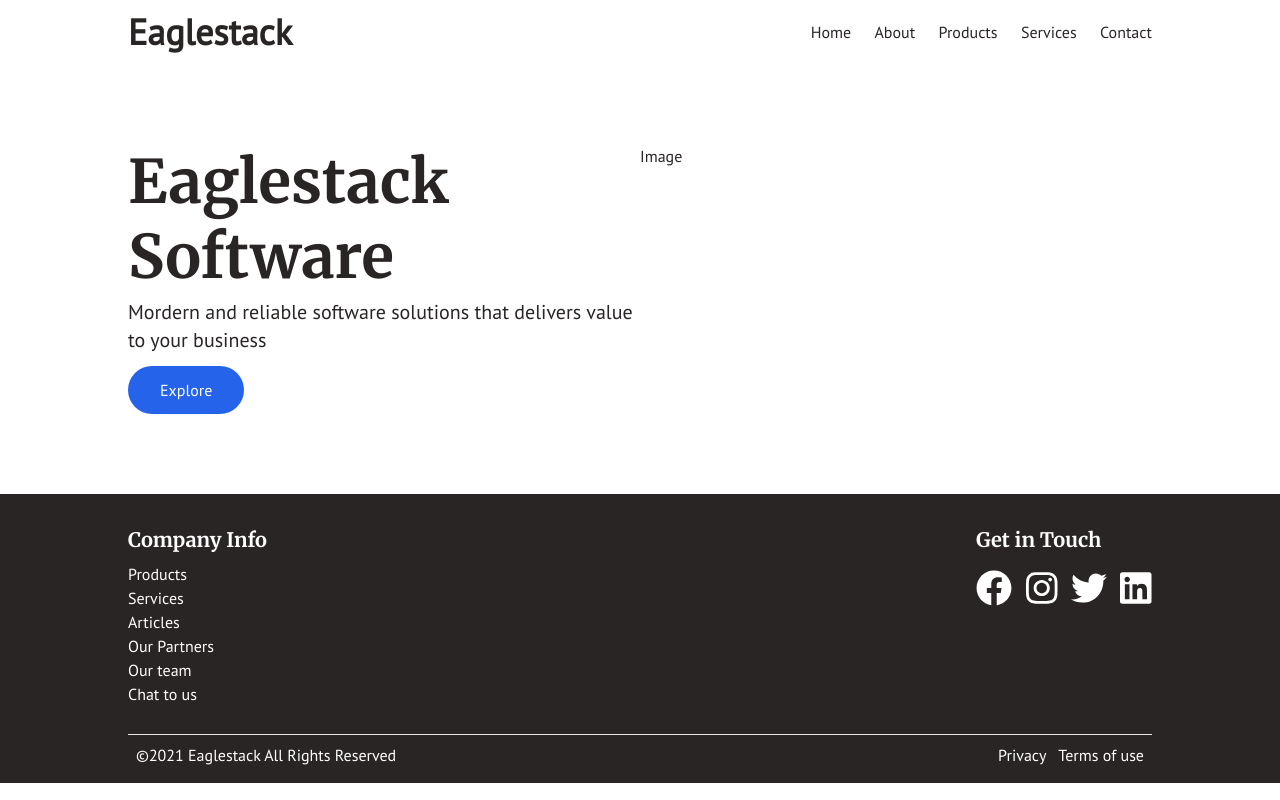
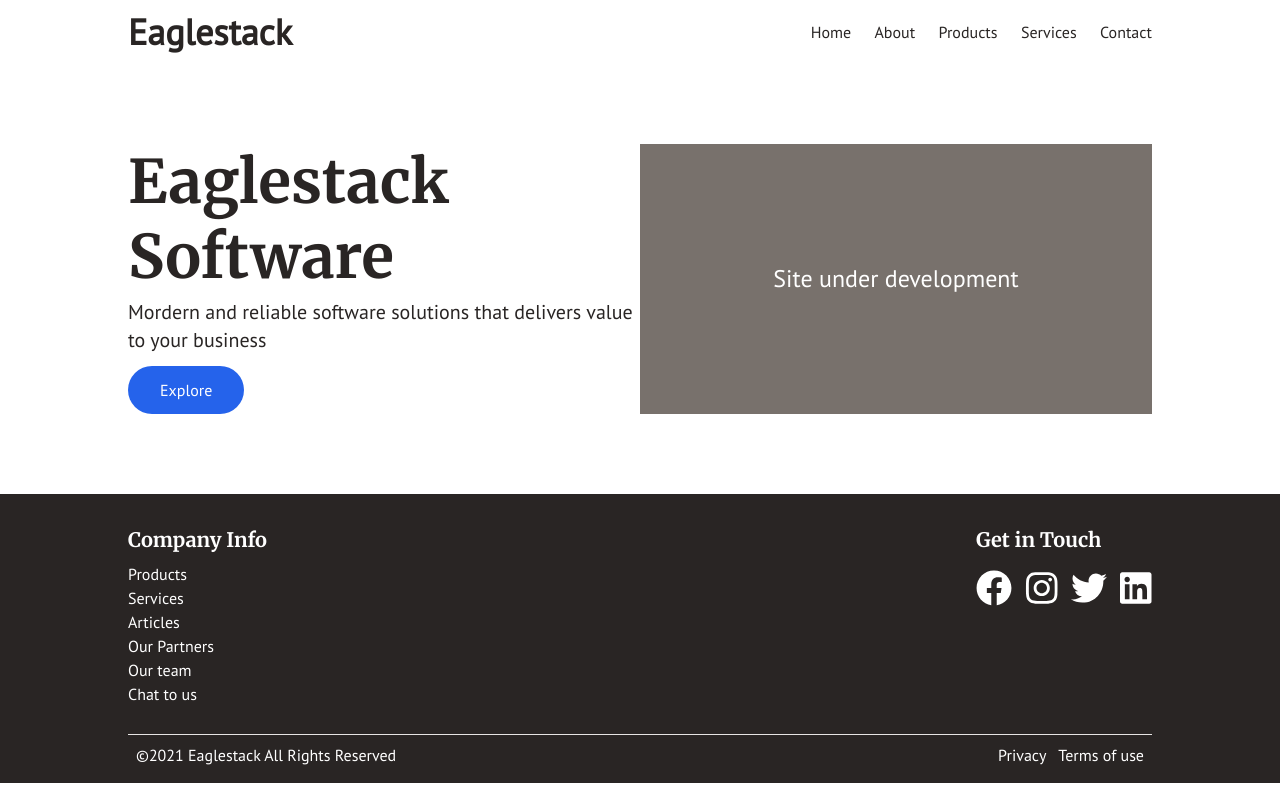
Before and after one commit to ChClaude/eaglestack, a Next.js app: page / in a window 1280 px wide. Built offline with nearby package versions, Linux system fonts and the light colour scheme.

Commit message:
add hero content

```diff
--- a/pages/index.tsx
+++ b/pages/index.tsx
@@ -23,7 +23,9 @@ const Home = () => (
         </Button>
       </div>
 
-      <div>Image</div>
+      <div className="bg-gray-500 flex justify-center items-center text-white text-2xl">
+        <div>Site under development</div>
+      </div>
     </div>
   </Layout>
 );
```
